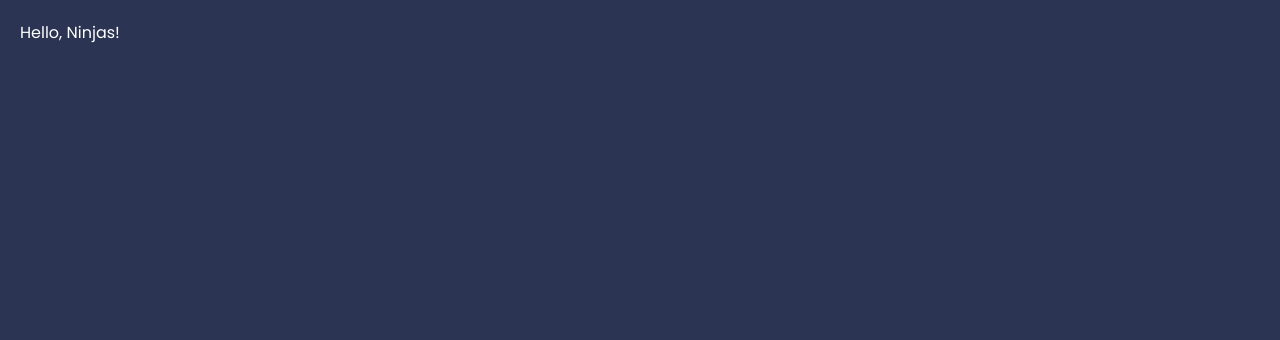
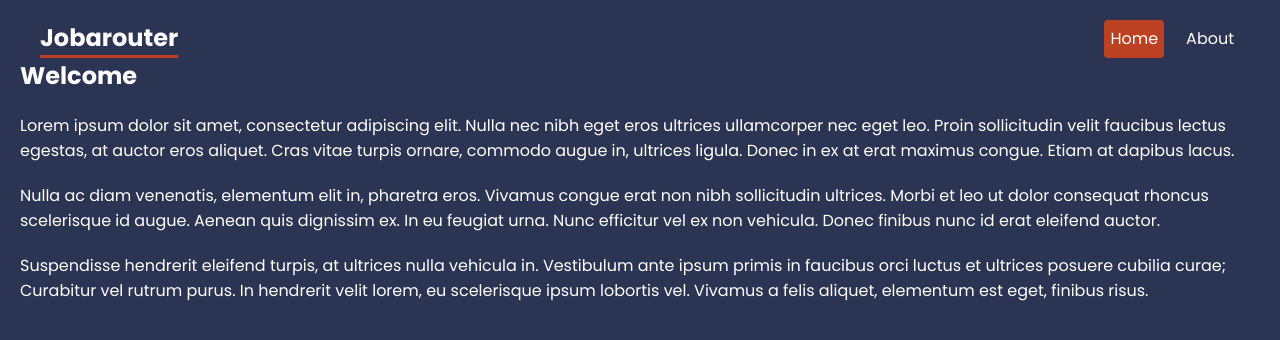
Before and after one commit to Aref-Akminasi/netninja-react-router, a React (Create React App) app: page / in a window 1280 px wide. Shown: the top 340 px of the page. Built offline with nearby package versions, Linux system fonts and the light colour scheme.

Commit message:
added basic routing, home & about pages

```diff
--- a/package.json
+++ b/package.json
@@ -8,6 +8,7 @@
     "@testing-library/user-event": "^13.5.0",
     "react": "^18.2.0",
     "react-dom": "^18.2.0",
+    "react-router-dom": "6.4",
     "react-scripts": "5.0.1",
     "web-vitals": "^2.1.4"
   },
--- a/src/App.js
+++ b/src/App.js
@@ -1,9 +1,27 @@
+import { BrowserRouter, Routes, Route, Link, NavLink } from 'react-router-dom';
+
+// pages
+import Home from './pages/Home';
+import About from './pages/About';
+
 function App() {
   return (
-    <div className="App">
-      Hello, Ninjas!
-    </div>
+    <BrowserRouter>
+      <header>
+        <nav>
+          <h1>Jobarouter</h1>
+          <NavLink to="/">Home</NavLink>
+          <NavLink to="about">About</NavLink>
+        </nav>
+      </header>
+      <main>
+        <Routes>
+          <Route index element={<Home />} />
+          <Route path="about" element={<About />} />
+        </Routes>
+      </main>
+    </BrowserRouter>
   );
 }
 
-export default App
+export default App;
--- a/src/index.css
+++ b/src/index.css
@@ -7,7 +7,7 @@
 body {
   margin: 0;
   padding: 20px;
-  font-family: "Poppins";
+  font-family: 'Poppins';
   background: var(--secondary);
 }
 * {
@@ -27,21 +27,37 @@ button {
 }
 
 /* navbar */
+header nav {
+  display: flex;
+  gap: 16px;
+  justify-content: end;
+  max-width: 1200px;
+  margin: 0 auto;
+}
 
+header nav h1 {
+  margin-right: auto;
+  border-bottom: 3px solid var(--primary);
+}
+
+header nav a {
+  text-decoration: none;
+  padding: 6px;
+  border-radius: 4px;
+}
+
+header nav a.active {
+  background: var(--primary);
+}
 
 /* page content */
 
-
 /* help layout */
-
 
 /* faq */
 
-
 /* careers list */
-
 
 /* careers details */
 
-
 /* breadcrumbs */
--- /dev/null
+++ b/src/pages/About.js
@@ -0,0 +1,29 @@
+const About = () => {
+  return (
+    <div className="about">
+      <h2>About us</h2>
+      <p>
+        Lorem ipsum dolor sit amet, consectetur adipiscing elit. Nulla nec nibh
+        eget eros ultrices ullamcorper nec eget leo. Proin sollicitudin velit
+        faucibus lectus egestas, at auctor eros aliquet. Cras vitae turpis
+        ornare, commodo augue in, ultrices ligula. Donec in ex at erat maximus
+        congue. Etiam at dapibus lacus.
+      </p>
+      <p>
+        Nulla ac diam venenatis, elementum elit in, pharetra eros. Vivamus
+        congue erat non nibh sollicitudin ultrices. Morbi et leo ut dolor
+        consequat rhoncus scelerisque id augue. Aenean quis dignissim ex. In eu
+        feugiat urna. Nunc efficitur vel ex non vehicula.
+      </p>
+      <p>
+        Donec finibus nunc id erat eleifend auctor. Suspendisse hendrerit
+        eleifend turpis, at ultrices nulla vehicula in. Vestibulum ante ipsum
+        primis in faucibus orci luctus et ultrices posuere cubilia curae;
+        Curabitur vel rutrum purus. In hendrerit velit lorem, eu scelerisque
+        ipsum lobortis vel.
+      </p>
+    </div>
+  );
+};
+
+export default About;
--- /dev/null
+++ b/src/pages/Home.js
@@ -0,0 +1,30 @@
+const Home = () => {
+  return (
+    <div className="home">
+      <h2>Welcome</h2>
+      <p>
+        Lorem ipsum dolor sit amet, consectetur adipiscing elit. Nulla nec nibh
+        eget eros ultrices ullamcorper nec eget leo. Proin sollicitudin velit
+        faucibus lectus egestas, at auctor eros aliquet. Cras vitae turpis
+        ornare, commodo augue in, ultrices ligula. Donec in ex at erat maximus
+        congue. Etiam at dapibus lacus.
+      </p>
+      <p>
+        Nulla ac diam venenatis, elementum elit in, pharetra eros. Vivamus
+        congue erat non nibh sollicitudin ultrices. Morbi et leo ut dolor
+        consequat rhoncus scelerisque id augue. Aenean quis dignissim ex. In eu
+        feugiat urna. Nunc efficitur vel ex non vehicula. Donec finibus nunc id
+        erat eleifend auctor.
+      </p>
+      <p>
+        Suspendisse hendrerit eleifend turpis, at ultrices nulla vehicula in.
+        Vestibulum ante ipsum primis in faucibus orci luctus et ultrices posuere
+        cubilia curae; Curabitur vel rutrum purus. In hendrerit velit lorem, eu
+        scelerisque ipsum lobortis vel. Vivamus a felis aliquet, elementum est
+        eget, finibus risus.
+      </p>
+    </div>
+  );
+};
+
+export default Home;
```
Also changed, not shown: 1 other file (tests, documents, lock files or other folders).
